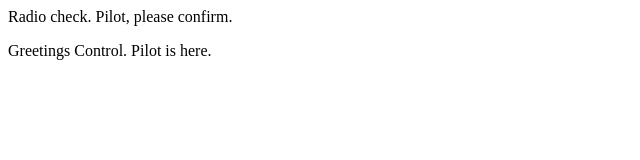
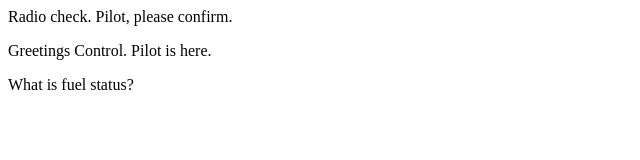
Before and after one commit to crebuck2308/communication-log, a plain HTML site: page index.html in a window 1280 px wide. Shown: the whole page, without its empty margins (0-640 px from the left). Drawn offline with Linux system fonts and the light colour scheme.

Commit message:
Recieved message. Sent reply.

```diff
--- a/index.html
+++ b/index.html
@@ -2,5 +2,6 @@
    <body>
       <p>Radio check. Pilot, please confirm.</p>
       <p>Greetings Control. Pilot is here.</p>
+      <p>What is fuel status? </p>
    </body>
 </html>
```
